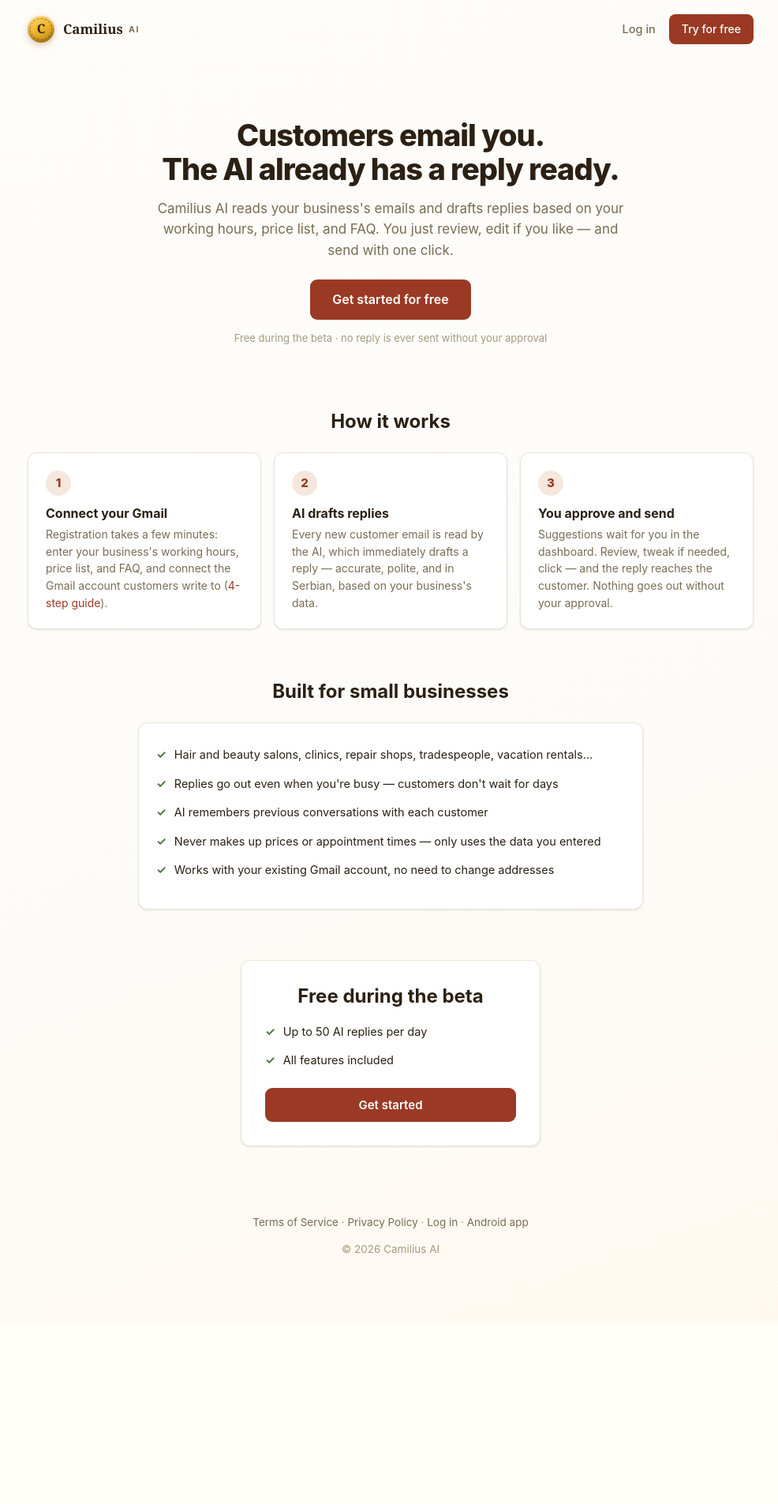
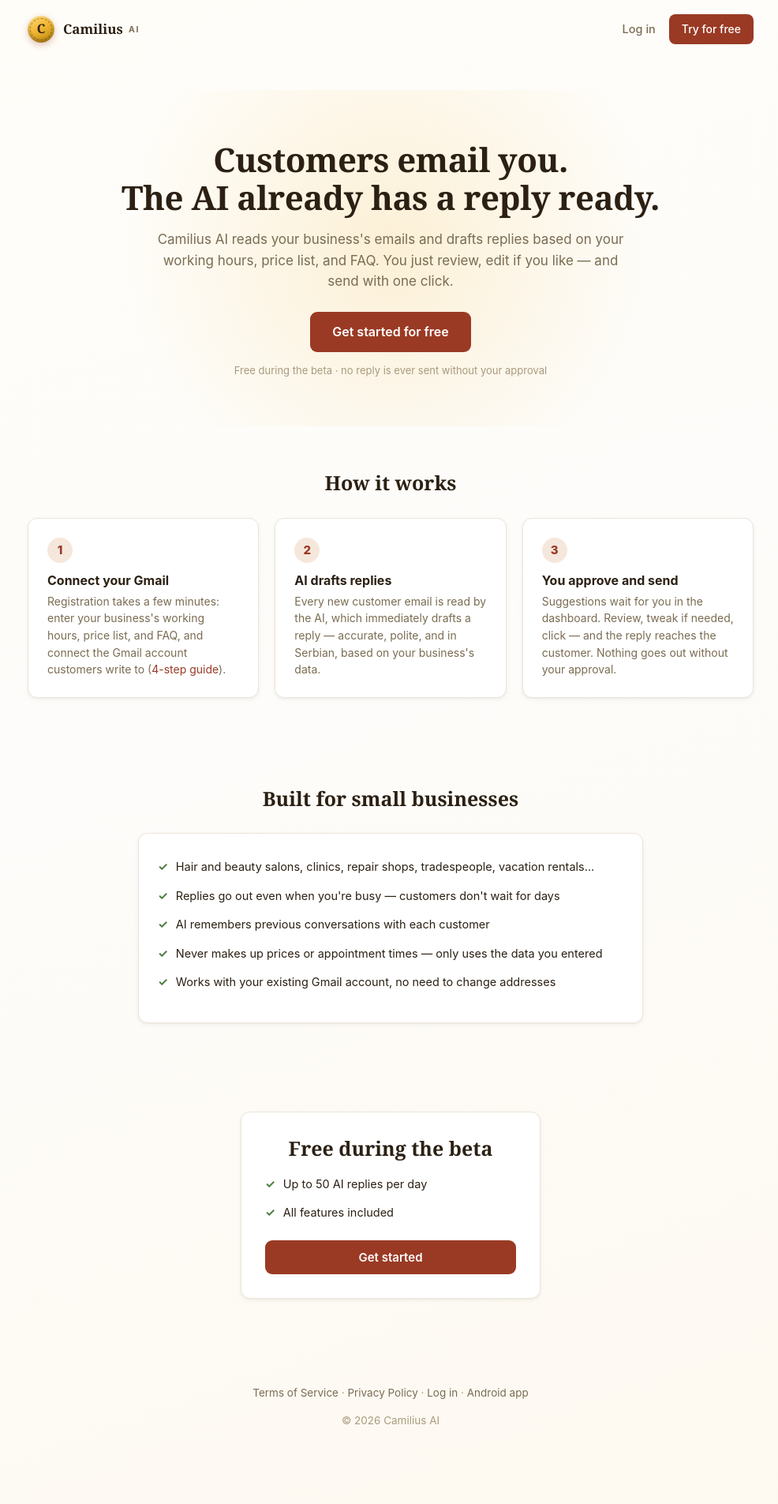
Before and after one commit to mihajlosavovic5-lab/camilius, a Flask app: page / in a window 1280 px wide. Shown: the whole page at 79% size, without its empty margins (145-1131 px from the left). Before the commit the page ends 1587 px from the top, so only its background shows below. Run offline with Flask 3, Linux system fonts and the light colour scheme; parts of the project's set-up code (start-up, migrations or seed data) failed here and were passed over; some libraries are stand-ins or nearby versions.

Commit message:
Add breathing room, softer shadows, serif headlines, and hover polish (Faza 2)
More whitespace in cards/sections, cooler/lighter shadows suited to the
new white background, Georgia serif on marketing headlines (hero, section
titles, legal page h1s) to tie into the existing brand mark, subtle hover
lift on buttons/nav/filters, and a restrained fade-up + coin-glow accent
on the landing hero (respects prefers-reduced-motion).

Co-Authored-By: Claude Sonnet 5 <noreply@anthropic.com>

```diff
--- a/static/style.css
+++ b/static/style.css
@@ -21,8 +21,8 @@
     --danger: #b3341f;
     --danger-bg: #f9e8e2;
     --danger-border: #eec6ba;
-    --shadow: 0 1px 3px rgba(43, 32, 19, .08), 0 1px 2px rgba(43, 32, 19, .05);
-    --shadow-lg: 0 10px 30px rgba(43, 32, 19, .12);
+    --shadow: 0 2px 6px rgba(38, 32, 20, .05), 0 1px 2px rgba(38, 32, 20, .04);
+    --shadow-lg: 0 16px 44px rgba(38, 32, 20, .10), 0 4px 10px rgba(38, 32, 20, .05);
     --radius: 12px;
 }
 
@@ -37,7 +37,7 @@ body {
     -webkit-font-smoothing: antialiased;
 }
 
-h1, h2, h3 { line-height: 1.25; margin: 0 0 8px 0; }
+h1, h2, h3 { line-height: 1.25; margin: 0 0 8px 0; text-wrap: balance; }
 a { color: var(--primary); text-decoration: none; }
 a:hover { text-decoration: underline; }
 
@@ -72,13 +72,14 @@ a:hover { text-decoration: underline; }
     position: sticky; top: 0; z-index: 10;
 }
 .navbar-inner {
-    max-width: 960px; margin: 0 auto; padding: 12px 20px;
+    max-width: 960px; margin: 0 auto; padding: 14px 22px;
     display: flex; align-items: center; justify-content: space-between; gap: 12px; flex-wrap: wrap;
 }
 .nav-links { display: flex; align-items: center; gap: 4px; flex-wrap: wrap; }
 .nav-links a {
     padding: 7px 13px; border-radius: 8px; color: var(--text-muted);
     font-size: 14.5px; font-weight: 500;
+    transition: background .15s ease, color .15s ease;
 }
 .nav-links a:hover { background: var(--background); color: var(--text); text-decoration: none; }
 .nav-links a.active { background: var(--primary-light); color: var(--primary); }
@@ -89,10 +90,10 @@ a:hover { text-decoration: underline; }
 .nav-links a.button:hover { background: var(--primary-dark); color: #fff; }
 
 /* --- Basic layout --- */
-.content { max-width: 960px; margin: 0 auto; padding: 28px 20px 60px; }
+.content { max-width: 960px; margin: 0 auto; padding: 40px 20px 72px; }
 .content-narrow { max-width: 640px; }
 
-.page-header { display: flex; align-items: flex-end; justify-content: space-between; gap: 16px; flex-wrap: wrap; margin-bottom: 20px; }
+.page-header { display: flex; align-items: flex-end; justify-content: space-between; gap: 16px; flex-wrap: wrap; margin-bottom: 28px; }
 .page-header h1 { font-size: 24px; }
 .page-header .subtitle { color: var(--text-muted); font-size: 14.5px; margin: 2px 0 0; }
 
@@ -102,7 +103,7 @@ a:hover { text-decoration: underline; }
     border: 1px solid var(--border);
     border-radius: var(--radius);
     box-shadow: var(--shadow);
-    padding: 22px;
+    padding: 24px;
 }
 
 /* --- Buttons --- */
@@ -111,10 +112,10 @@ a:hover { text-decoration: underline; }
     padding: 10px 20px; border: none; border-radius: 9px; cursor: pointer;
     font-size: 15px; font-weight: 600; font-family: inherit;
     background: var(--primary); color: #fff;
-    transition: background .15s, transform .05s;
+    transition: background .18s ease, transform .12s ease, box-shadow .18s ease;
 }
-.button:hover { background: var(--primary-dark); }
-.button:active { transform: translateY(1px); }
+.button:hover { background: var(--primary-dark); transform: translateY(-1px); box-shadow: 0 8px 18px -8px rgba(154, 58, 36, .55); }
+.button:active { transform: translateY(1px); box-shadow: none; }
 .button:disabled { background: #cabfa4; cursor: default; }
 .button-full { width: 100%; }
 .button-danger { background: var(--danger); }
@@ -168,6 +169,7 @@ input[readonly] { background: var(--background); color: var(--text-muted); }
 .filters a {
     padding: 7px 14px; border-radius: 99px; font-size: 14px; font-weight: 500;
     color: var(--text-muted); background: var(--surface); border: 1px solid var(--border);
+    transition: background .15s ease, color .15s ease, border-color .15s ease;
 }
 .filters a:hover { text-decoration: none; color: var(--text); }
 .filters a.active { background: var(--text); color: #fff; border-color: var(--text); }
@@ -271,7 +273,7 @@ body.auth {
 
 /* --- Legal pages (prose) --- */
 .prose { max-width: 720px; }
-.prose h1 { font-size: 26px; }
+.prose h1 { font-family: Georgia, "Times New Roman", serif; font-weight: 700; font-size: 27px; }
 .prose h2 { font-size: 17px; margin-top: 30px; }
 .prose p, .prose li { color: #4a3d29; font-size: 15px; }
 .prose ul { padding-left: 22px; }
@@ -288,17 +290,38 @@ body.auth {
 .spacing-top { margin-top: 20px; }
 
 /* --- Landing page --- */
-.hero { text-align: center; padding: 48px 0 36px; }
-.hero h1 { font-size: 38px; font-weight: 800; letter-spacing: -1px; line-height: 1.15; margin-bottom: 14px; }
-.hero-subtitle { color: var(--text-muted); font-size: 17px; max-width: 620px; margin: 0 auto 24px; }
-.hero-actions { margin-bottom: 12px; }
+.hero { position: relative; text-align: center; padding: 64px 0 48px; overflow: hidden; }
+.hero::before {
+    content: ""; position: absolute; top: -140px; left: 50%; transform: translateX(-50%);
+    width: 680px; height: 680px; border-radius: 50%; pointer-events: none; z-index: 0;
+    background: radial-gradient(circle, rgba(242, 183, 54, .18) 0%, rgba(242, 183, 54, 0) 70%);
+}
+.hero > * { position: relative; z-index: 1; }
+.hero h1 {
+    font-family: Georgia, "Times New Roman", serif; font-weight: 700;
+    font-size: 42px; letter-spacing: -.5px; line-height: 1.15; margin-bottom: 16px;
+    animation: hero-fade-up .6s ease both;
+}
+.hero-subtitle {
+    color: var(--text-muted); font-size: 17px; max-width: 620px; margin: 0 auto 26px;
+    animation: hero-fade-up .6s ease .08s both;
+}
+.hero-actions { margin-bottom: 12px; animation: hero-fade-up .6s ease .16s both; }
 .hero-actions .button:hover { text-decoration: none; }
-.hero-fine-print { color: #a89a7d; font-size: 13px; }
+.hero-fine-print { color: #a89a7d; font-size: 13px; animation: hero-fade-up .6s ease .22s both; }
 
-.section { padding: 32px 0; }
-.section-title { text-align: center; font-size: 24px; margin-bottom: 24px; }
+@keyframes hero-fade-up {
+    from { opacity: 0; transform: translateY(14px); }
+    to { opacity: 1; transform: translateY(0); }
+}
+@media (prefers-reduced-motion: reduce) {
+    .hero h1, .hero-subtitle, .hero-actions, .hero-fine-print { animation: none; }
+}
 
-.steps { display: grid; grid-template-columns: repeat(3, 1fr); gap: 16px; }
+.section { padding: 56px 0; }
+.section-title { text-align: center; font-family: Georgia, "Times New Roman", serif; font-weight: 700; font-size: 25px; margin-bottom: 28px; }
+
+.steps { display: grid; grid-template-columns: repeat(3, 1fr); gap: 20px; }
 .step h3 { font-size: 16px; margin: 12px 0 6px; }
 .step p { color: var(--text-muted); font-size: 14px; margin: 0; }
 .step-number {
```
